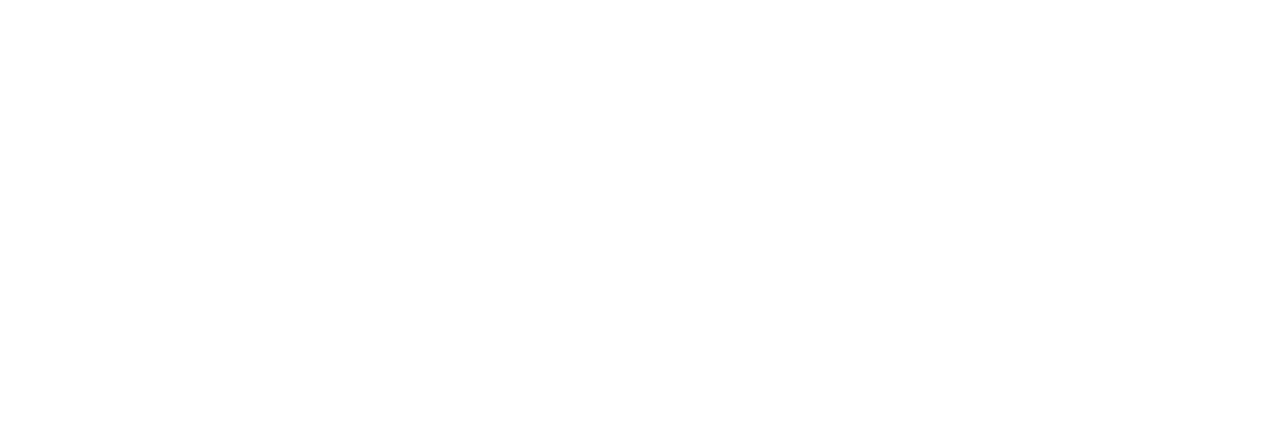
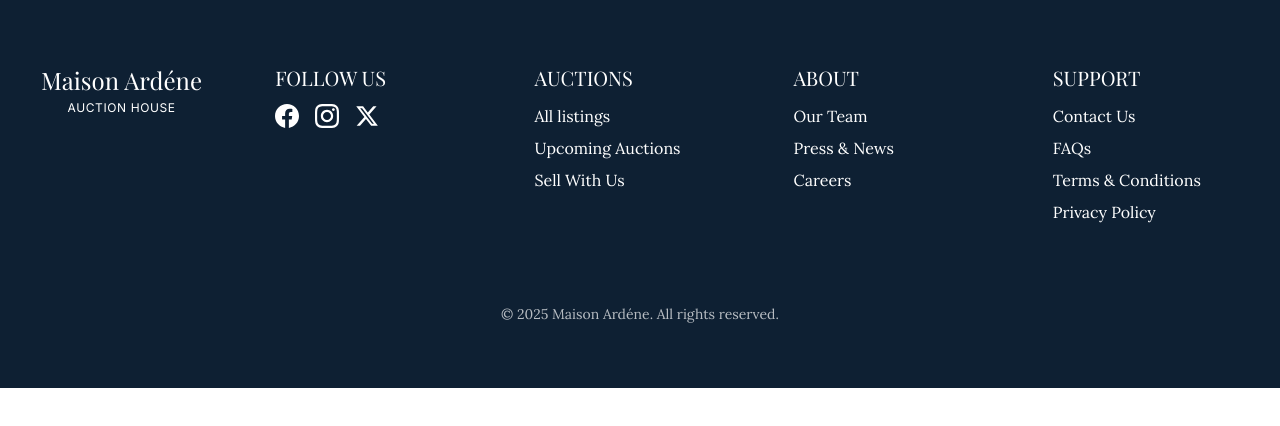
Before and after one commit to TonjeSchjefstad/FED2-SP2-AuctionHouse, a website built with Vite: page index.html in a window 1280 px wide. Built offline with nearby package versions, Linux system fonts and the light colour scheme; a web font is replaced by a local one.

Commit message:
Adds footer

```diff
--- a/index.html
+++ b/index.html
@@ -5,15 +5,12 @@
     <meta name="viewport" content="width=device-width, initial-scale=1.0" />
     <link rel="stylesheet" href="/src/css/style.css" />
     <script type="module" src="/src/js/main.js"></script>
-    <title>Auction</title>
+    <title>Maison Ardéne Auction House</title>
   </head>
 
   <body>
-    <h1></h1>
-    <div>
-      <header></header>
-      <main></main>
-      <footer></footer>
-    </div>
+    <header></header>
+    <main></main>
+    <footer></footer>
   </body>
 </html>
--- a/src/css/style.css
+++ b/src/css/style.css
@@ -1 +1,31 @@
+@import url('https://fonts.googleapis.com/css2?family=Inter:ital,opsz,wght@0,14..32,100..900;1,14..32,100..900&family=Lora:ital,wght@0,400..700;1,400..700&family=Playfair+Display:ital,wght@0,400..900;1,400..900&display=swap');
+
 @import "tailwindcss";
+
+@theme {
+    --color-bg-primary: #F5F2EB;
+    --color-bg-dark: #0E2033;
+
+    --color-text-primary: #1B1C1E;
+    --color-text-secondary: #F5F2EB;
+
+    --color-button-gold: #C6A24A;
+    --color-button-gold-hovered: #D4B75A;
+    --color-button-gold-active: #A07E31;
+    --color-button-gold-text: #000000;
+
+    --color-button-dark: #0E2033;
+    --color-button-dark-hovered: #2B3A4E;
+    --color-button-dark-text: #FFFFFF;
+
+    --color-card: #FEFBF4;
+    --color-card-shadow: #6B9080;
+
+    --color-border: #D8D6D0;
+
+    --font-sans: "Lora", serif;
+    --font-heading: "Playfair Display", serif;
+    --font-logo: "Playfair Display", serif;
+    --font-logo-small: "Inter", sans-serif;
+    --font-button: "Inter", sans-serif;
+}
--- /dev/null
+++ b/src/js/components/footer.js
@@ -0,0 +1,64 @@
+export function renderFooter() {
+  const year = new Date().getFullYear();
+
+  return `
+    <div class="bg-bg-dark text-button-dark-text py-12 md:py-16">
+      <div class="max-w-7xl mx-auto px-4">
+        <div class="grid grid-cols-1 md:grid-cols-2 lg:grid-cols-5 gap-12">
+
+          <div class = "text-center">
+            <h2 class="font-logo text-2xl mb-1">Maison Ardéne</h2>
+            <p class="font-logo-small text-xs uppercase tracking-wider mb-6">Auction House</p>
+            </div>
+        <div>
+            <h3 class="font-heading text-xl mb-3">FOLLOW US</h3>
+            <div class="flex gap-4">
+              <a href="#" class="hover:text-button-gold transition-colors">
+                <svg class="w-6 h-6" fill="currentColor" viewBox="0 0 24 24"><path d="M24 12.073c0-6.627-5.373-12-12-12s-12 5.373-12 12c0 5.99 4.388 10.954 10.125 11.854v-8.385H7.078v-3.47h3.047V9.43c0-3.007 1.792-4.669 4.533-4.669 1.312 0 2.686.235 2.686.235v2.953H15.83c-1.491 0-1.956.925-1.956 1.874v2.25h3.328l-.532 3.47h-2.796v8.385C19.612 23.027 24 18.062 24 12.073z"/></svg>
+              </a>
+              <a href="#" class="hover:text-button-gold transition-colors">
+                <svg class="w-6 h-6" fill="currentColor" viewBox="0 0 24 24"><path d="M12 2.163c3.204 0 3.584.012 4.85.07 3.252.148 4.771 1.691 4.919 4.919.058 1.265.069 1.645.069 4.849 0 3.205-.012 3.584-.069 4.849-.149 3.225-1.664 4.771-4.919 4.919-1.266.058-1.644.07-4.85.07-3.204 0-3.584-.012-4.849-.07-3.26-.149-4.771-1.699-4.919-4.92-.058-1.265-.07-1.644-.07-4.849 0-3.204.013-3.583.07-4.849.149-3.227 1.664-4.771 4.919-4.919 1.266-.057 1.645-.069 4.849-.069zm0-2.163c-3.259 0-3.667.014-4.947.072-4.358.2-6.78 2.618-6.98 6.98-.059 1.281-.073 1.689-.073 4.948 0 3.259.014 3.668.072 4.948.2 4.358 2.618 6.78 6.98 6.98 1.281.058 1.689.072 4.948.072 3.259 0 3.668-.014 4.948-.072 4.354-.2 6.782-2.618 6.979-6.98.059-1.28.073-1.689.073-4.948 0-3.259-.014-3.667-.072-4.947-.196-4.354-2.617-6.78-6.979-6.98-1.281-.059-1.69-.073-4.949-.073zm0 5.838c-3.403 0-6.162 2.759-6.162 6.162s2.759 6.163 6.162 6.163 6.162-2.759 6.162-6.163c0-3.403-2.759-6.162-6.162-6.162zm0 10.162c-2.209 0-4-1.79-4-4 0-2.209 1.791-4 4-4s4 1.791 4 4c0 2.21-1.791 4-4 4zm6.406-11.845c-.796 0-1.441.645-1.441 1.44s.645 1.44 1.441 1.44c.795 0 1.439-.645 1.439-1.44s-.644-1.44-1.439-1.44z"/></svg>
+              </a>
+              <a href="#" class="hover:text-button-gold transition-colors">
+                <svg class="w-6 h-6" fill="currentColor" viewBox="0 0 24 24"><path d="M18.244 2.25h3.308l-7.227 8.26 8.502 11.24H16.17l-5.214-6.817L4.99 21.75H1.68l7.73-8.835L1.254 2.25H8.08l4.713 6.231zm-1.161 17.52h1.833L7.084 4.126H5.117z"/></svg>
+              </a>
+            </div>
+          </div>
+
+          <div>
+            <h3 class="font-heading text-xl mb-3">AUCTIONS</h3>
+            <nav class="flex flex-col gap-2 font-sans">
+              <a href="/listings.html" class="hover:text-button-gold transition-colors">All listings</a>
+              <a href="/upcoming.html" class="hover:text-button-gold transition-colors">Upcoming Auctions</a>
+              <a href="/sell.html" class="hover:text-button-gold transition-colors">Sell With Us</a>
+            </nav>
+          </div>
+
+          <div>
+            <h3 class="font-heading text-xl mb-3">ABOUT</h3>
+            <nav class="flex flex-col gap-2 font-sans">
+              <a href="/team.html" class="hover:text-button-gold transition-colors">Our Team</a>
+              <a href="/news.html" class="hover:text-button-gold transition-colors">Press & News</a>
+              <a href="/careers.html" class="hover:text-button-gold transition-colors">Careers</a>
+            </nav>
+          </div>
+
+          <div>
+            <h3 class="font-heading text-xl mb-3">SUPPORT</h3>
+            <nav class="flex flex-col gap-2 font-sans">
+              <a href="/contact.html" class="hover:text-button-gold transition-colors">Contact Us</a>
+              <a href="/faqs.html" class="hover:text-button-gold transition-colors">FAQs</a>
+              <a href="/terms.html" class="hover:text-button-gold transition-colors">Terms & Conditions</a>
+              <a href="/privacy.html" class="hover:text-button-gold transition-colors">Privacy Policy</a>
+            </nav>
+          </div>
+
+        </div>
+
+        <div class="mt-12 pt-8 md:text-center text-sm opacity-70 font-sans">
+          © ${year} Maison Ardéne. All rights reserved.
+        </div>
+      </div>
+    </div>
+  `;
+}
--- a/src/js/main.js
+++ b/src/js/main.js
@@ -1,3 +1,7 @@
 import "../css/style.css";
+import { renderFooter } from "../js/components/footer.js";
 
-console.log("Vite + Tailwind loaded!");
+const footer = document.querySelector("footer");
+if (footer) {
+  footer.innerHTML = renderFooter();
+}
```
